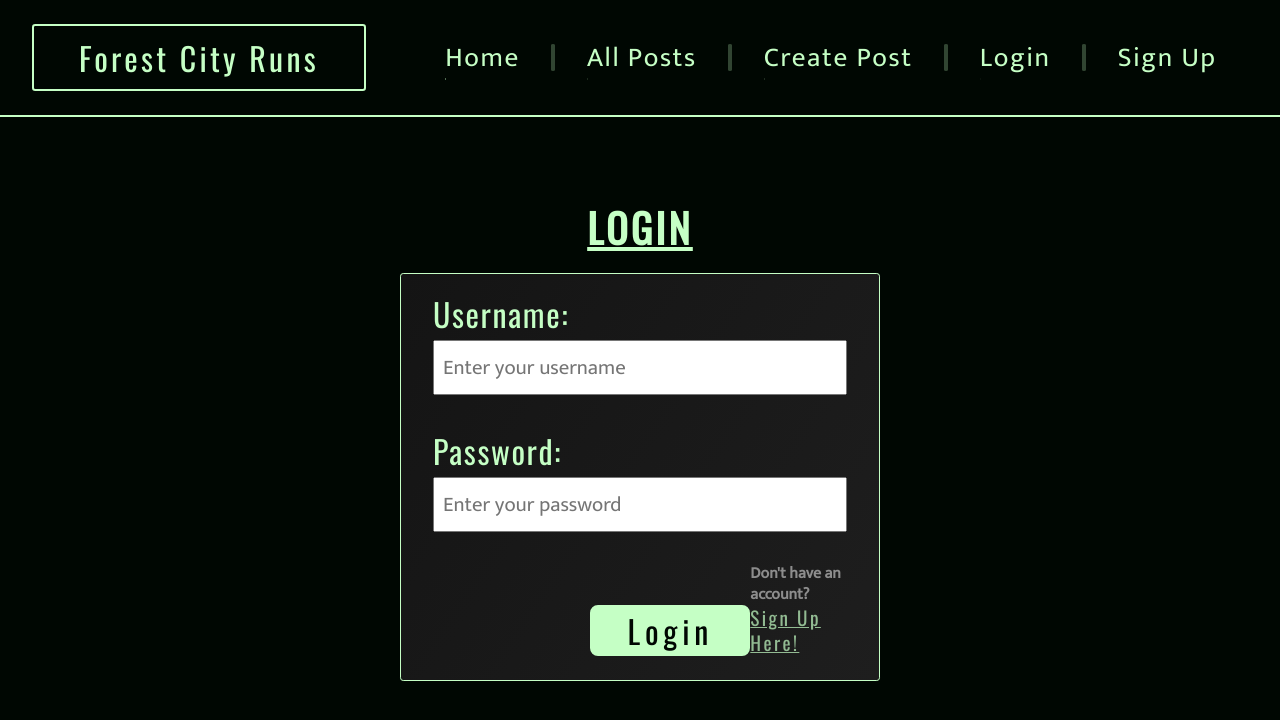
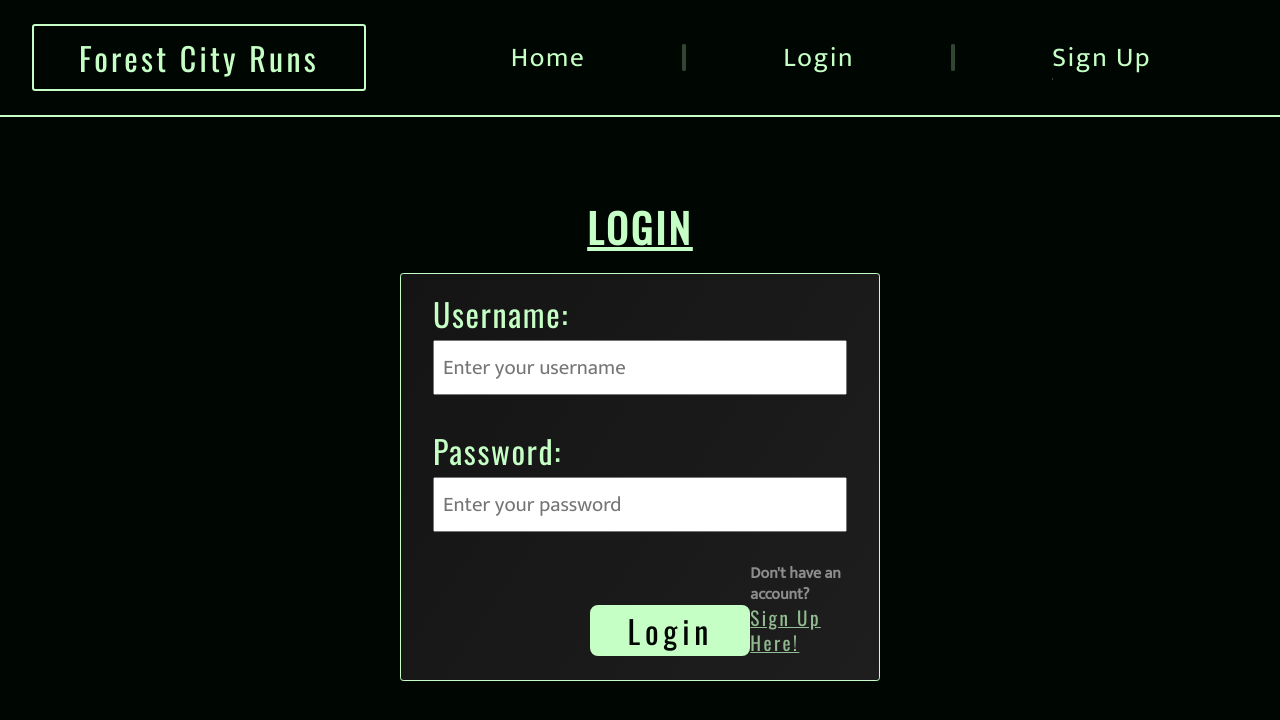
Before and after one commit to J-Whisler/forest-city-runs, a React (Create React App) app in the folder client/: page /login in a window 1280 px wide. Shown: the top 720 px of the page. Built offline with nearby package versions, Linux system fonts and the light colour scheme; no server answers.

Commit message:
adding functionality to make sure users are logged in before being able to access the create post page, conditional rendering for nav links based on whether the user is logged in or not

```diff
--- a/client/src/components/Nav/Nav.jsx
+++ b/client/src/components/Nav/Nav.jsx
@@ -26,22 +26,25 @@ const Nav = () => {
           Home
         </Link>
         <div className="nav__linksDivider"></div>
-        <Link to="/posts" className="nav__linksLink">
-          All Posts
-        </Link>
-        <div className="nav__linksDivider"></div>
-        <Link to="/createpost" className="nav__linksLink">
-          Create Post
-        </Link>
-        {!authState.status && (
+
+        {!authState.status ? (
           <>
-            <div className="nav__linksDivider"></div>
             <Link to="/login" className="nav__linksLink">
               Login
             </Link>
             <div className="nav__linksDivider"></div>
             <Link to="/signup" className="nav__linksLink link-signup">
               Sign Up
+            </Link>
+          </>
+        ) : (
+          <>
+            <Link to="/posts" className="nav__linksLink">
+              All Posts
+            </Link>
+            <div className="nav__linksDivider"></div>
+            <Link to="/createpost" className="nav__linksLink">
+              Create Post
             </Link>
           </>
         )}
--- a/client/src/pages/CreatePost/CreatePostPage.jsx
+++ b/client/src/pages/CreatePost/CreatePostPage.jsx
@@ -1,11 +1,15 @@
-import React from "react";
+import React, { useContext, useEffect } from "react";
 import { Formik, Form, Field, ErrorMessage } from "formik";
 import * as Yup from "yup";
 import axios from "axios";
 import "./CreatePostPage.scss";
 import { useHistory } from "react-router-dom";
+import { AuthContext } from "../../helpers/AuthContext";
 
 const CreatePostPage = () => {
+  const { authState } = useContext(AuthContext);
+  let history = useHistory();
+
   const initialValues = {
     title: "",
     postText: "",
@@ -27,7 +31,13 @@ const CreatePostPage = () => {
     });
   };
 
-  let history = useHistory();
+  useEffect(() => {
+    if (!authState.status) {
+      history.push("/login");
+      alert("You must log in to create a post!");
+    }
+  }, []);
+
   return (
     <div className="createPostPage">
       <h4 className="createPostPage__title">Create Post</h4>
--- a/client/src/pages/SinglePost/SinglePostPage.jsx
+++ b/client/src/pages/SinglePost/SinglePostPage.jsx
@@ -10,6 +10,8 @@ const SinglePostPage = () => {
   const [newComment, setNewComment] = useState("");
   const [createdAt, setCreatedAt] = useState("1/1/2000");
   const [selectedPostStats, setSelectedPostStats] = useState(false);
+  const [likedPosts, setLikedPosts] = useState([]);
+
   // const [selectedPostPostDate, setSelectedPostPostDate] = useState();
 
   let { id } = useParams();
```
